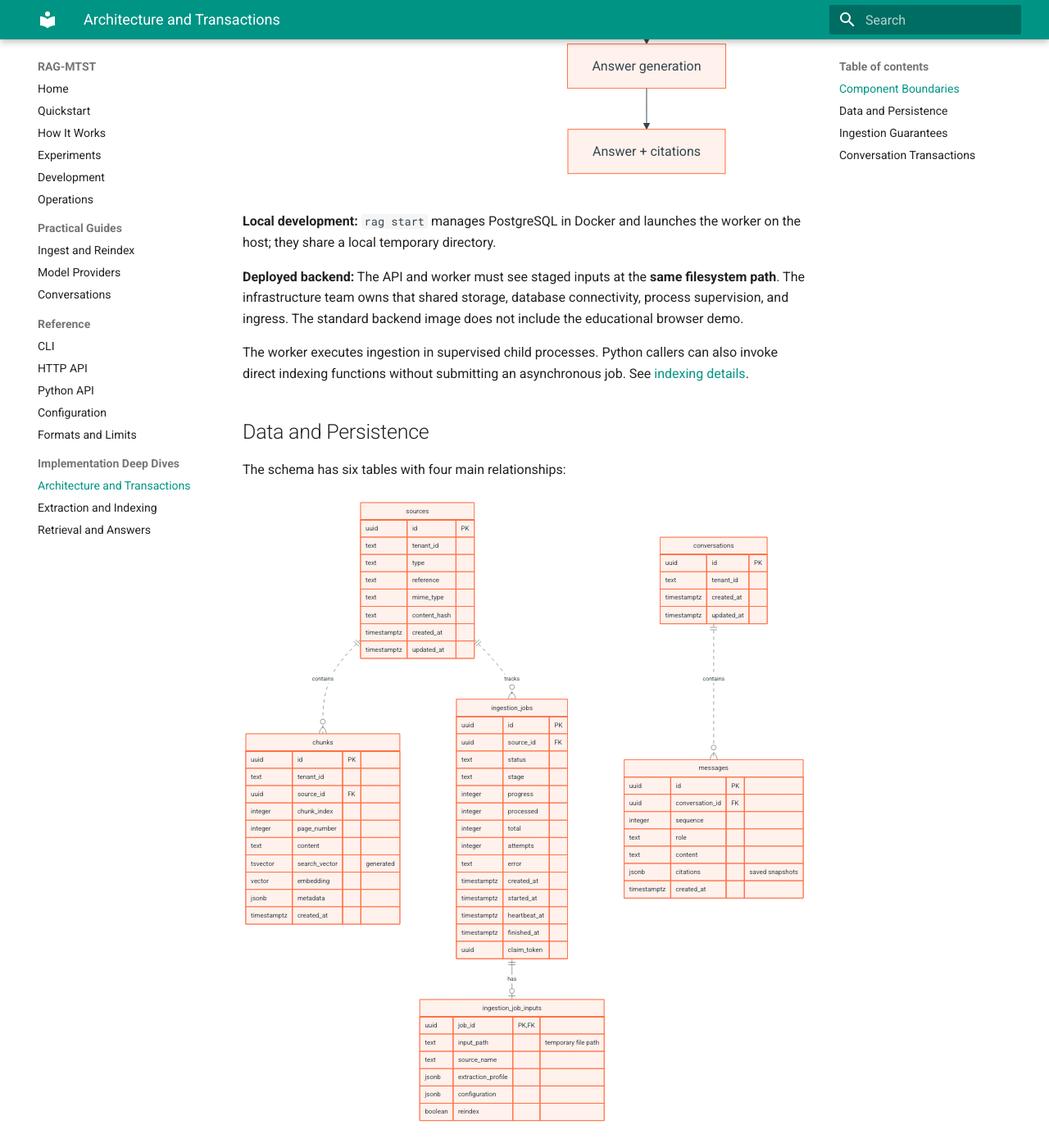
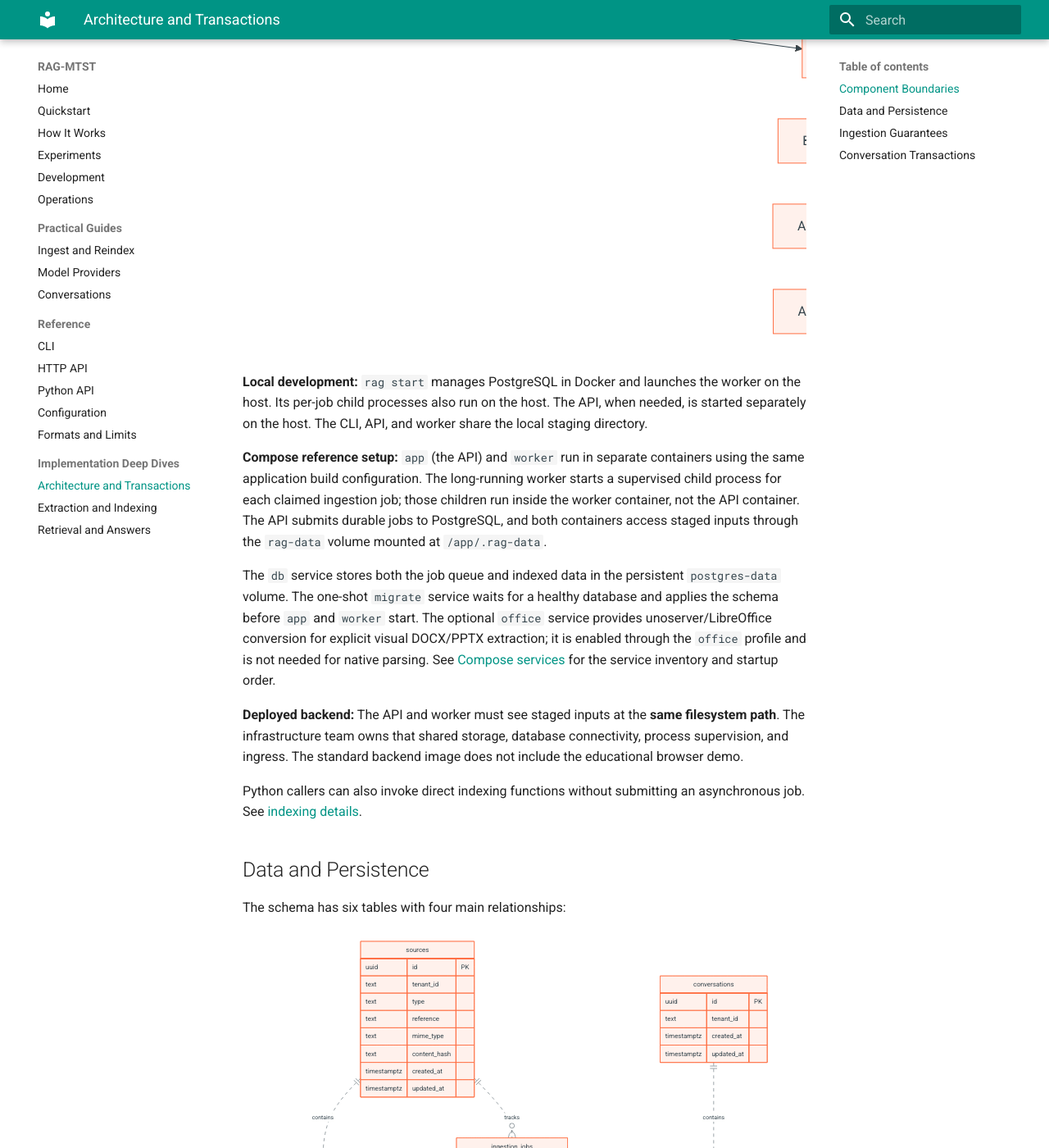
Before and after one commit to richard-costa/rag-mtst, an MkDocs documentation site: the page built from docs/explanation/architecture.md, in a window 1280 px wide and 1400 px high, scrolled down 1470 px. Shown: the whole window at 82% size. Built offline with MkDocs 1.6.1 and Material for MkDocs 9.7.7, drawn with Linux system fonts in a browser that asks for light colours.

Commit message:
docs: clarify Compose services and worker boundaries

````diff
--- a/docs/explanation/architecture.md
+++ b/docs/explanation/architecture.md
@@ -20,15 +20,21 @@
         useMaxWidth: false
 ---
 flowchart TB
-    http[HTTP client] --> api[FastAPI]
+    subgraph db["db: PostgreSQL + pgvector"]
+        queue[(Ingestion job queue)]
+        documents[(Indexed sources and chunks)]
+    end
+    migrate["migrate: One-shot schema setup"] -.->|Applies schema| db
+    http[HTTP client] --> api["app: FastAPI"]
     cli[Local CLI] --> submission[Ingestion submission]
     api --> submission
-    submission --> queue[(PostgreSQL job queue)]
+    submission --> queue
     submission --> staging[Shared input directory]
-    queue --> worker[Ingestion worker]
+    queue --> worker["worker: Ingestion supervisor"]
     staging --> worker
-    worker --> indexing[Extraction, chunking, and embeddings]
-    indexing --> documents[(PostgreSQL + pgvector)]
+    worker --> indexing["Per-job child: extraction, chunking, embeddings"]
+    indexing --> documents
+    indexing -.->|Visual DOCX/PPTX conversion only| office["office: Optional converter"]
     api --> retrieval[Retrieval]
     cli --> retrieval
     documents -->|Ranked chunk windows| retrieval
@@ -38,16 +44,32 @@
 ```
 
 **Local development:** `rag start` manages PostgreSQL in Docker and launches
-the worker on the host; they share a local temporary directory.
+the worker on the host. Its per-job child processes also run on the host.
+The API, when needed, is started separately on the host. The CLI, API, and
+worker share the local staging directory.
+
+**Compose reference setup:** `app` (the API) and `worker` run in separate
+containers using the same application build configuration. The long-running
+worker starts a supervised child process for each claimed ingestion job;
+those children run inside the worker container, not the API container.
+The API submits durable jobs to PostgreSQL, and both containers access staged
+inputs through the `rag-data` volume mounted at `/app/.rag-data`.
+
+The `db` service stores both the job queue and indexed data in the persistent
+`postgres-data` volume. The one-shot `migrate` service waits for a healthy
+database and applies the schema before `app` and `worker` start. The optional
+`office` service provides unoserver/LibreOffice conversion for explicit visual
+DOCX/PPTX extraction; it is enabled through the `office` profile and is not
+needed for native parsing. See [Compose services](../operations.md#compose-services)
+for the service inventory and startup order.
 
 **Deployed backend:** The API and worker must see staged inputs at the **same
 filesystem path**. The infrastructure team owns that shared storage, database
 connectivity, process supervision, and ingress. The standard backend image
 does not include the educational browser demo.
 
-The worker executes ingestion in supervised child processes. Python callers
-can also invoke direct indexing functions without submitting an asynchronous
-job. See [indexing details](indexing.md).
+Python callers can also invoke direct indexing functions without submitting
+an asynchronous job. See [indexing details](indexing.md).
 
 ## Data and Persistence
 
````
Also changed, not shown: docs/operations.md (+23 -0 lines).
